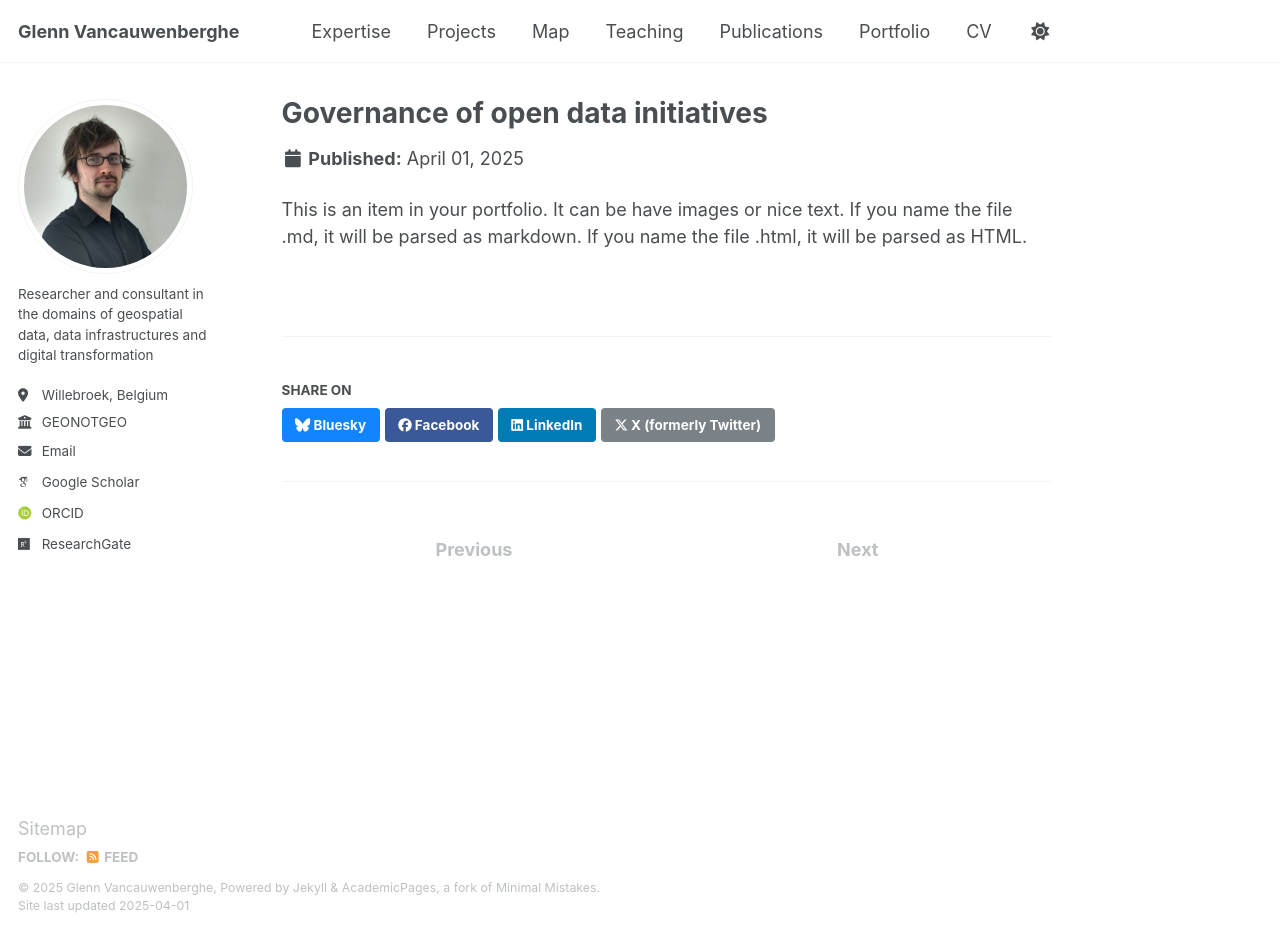
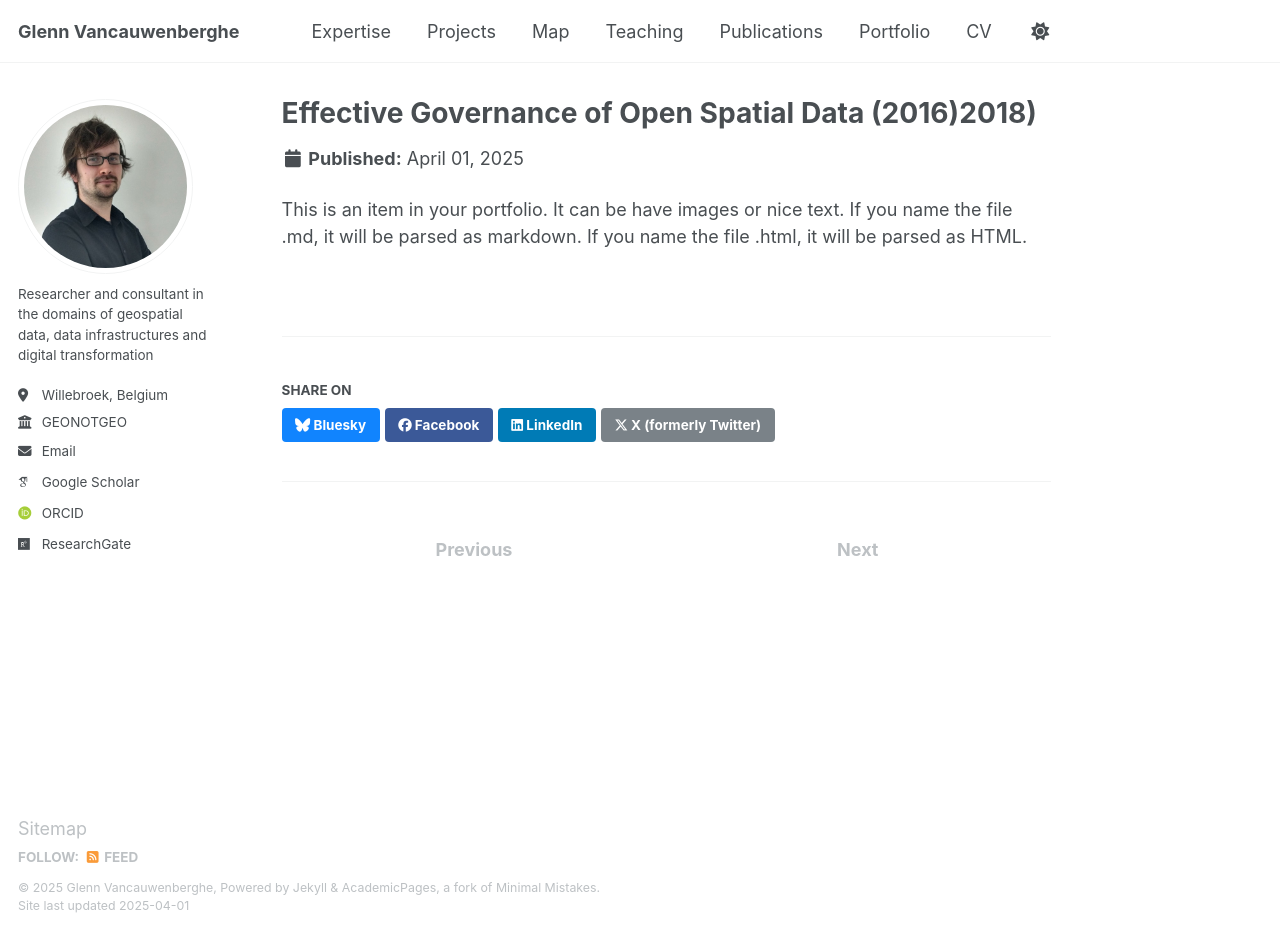
Before and after one commit to GVancauwenberghe/gvancauwenberghe.github.io, a Jekyll site: the page built from _portfolio/portfolio-4.md, in a window 1280 px wide and 934 px high. Built offline with Jekyll 4.4.1, drawn with Linux system fonts in a browser that asks for light colours; some web fonts are replaced.

Commit message:
Update portfolio-4.md

```diff
--- a/_portfolio/portfolio-4.md
+++ b/_portfolio/portfolio-4.md
@@ -1,6 +1,6 @@
 ---
-title: "Governance of open data initiatives"
-excerpt: "Short of portfolio item number 1<br/><img src='/images/governance.png'>"
+title: "Effective Governance of Open Spatial Data (2016)2018)"
+excerpt: "Governance of (open) data infrastructures 1<br/><img src='/images/governance.png'>"
 collection: portfolio
 ---
 
```
